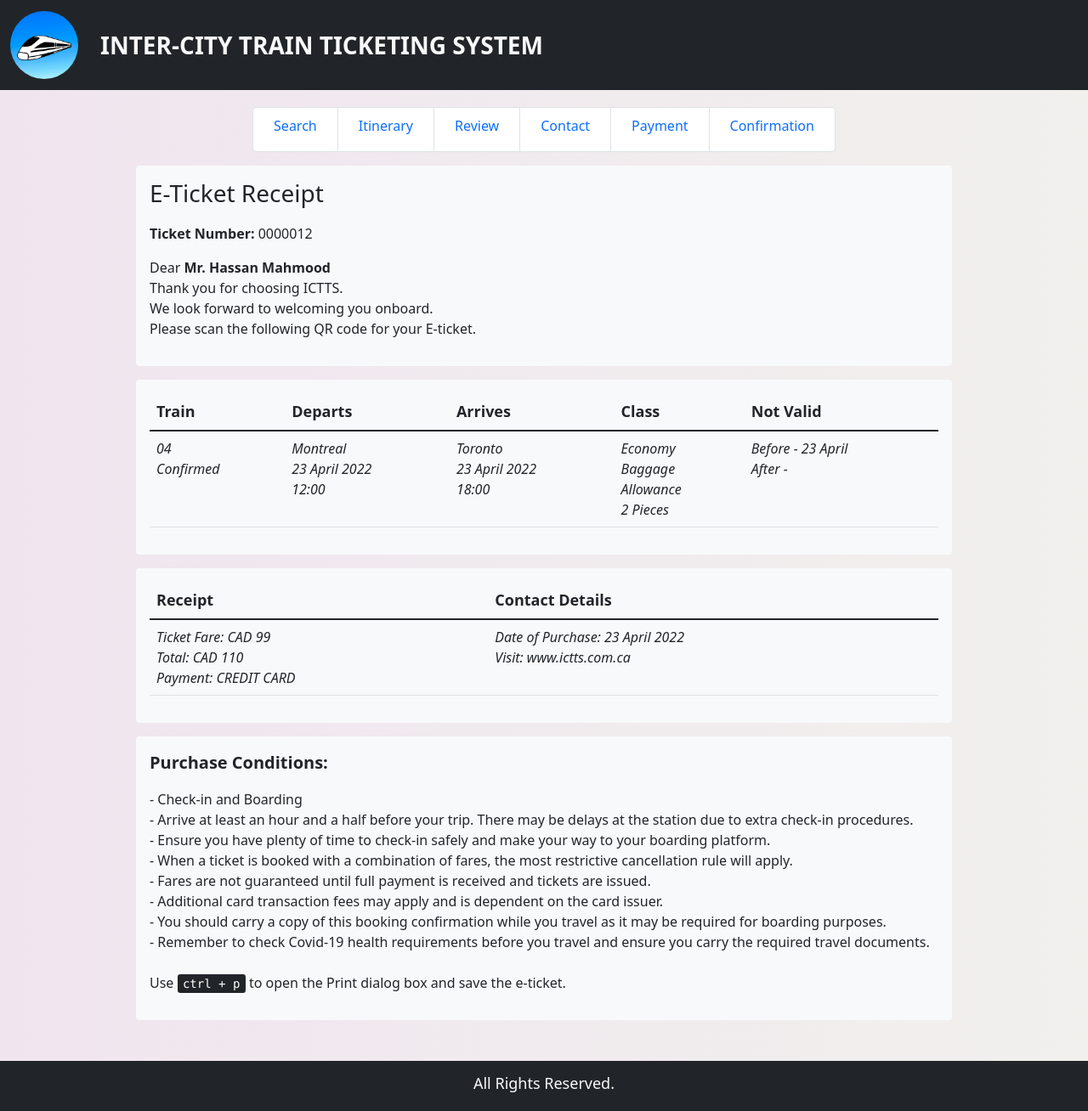
After one commit to HassanMahmoodKhan/Web-Development-Project, a Flask app: template templates/Final Ticket-1.html in a window 1280 px wide. The commit adds this page. Shown: the whole page at 85% size. Run offline with Flask 2, Linux system fonts and the light colour scheme; the template is opened without the code that fills it, so the values that code supplies are empty.

Commit message:
Final ticket version 1 & 2

```diff
--- a/templates/Contact_Info1.html
+++ b/templates/Contact_Info1.html
@@ -24,8 +24,8 @@
 
   <div class="container-fluid" style="padding-top: 20px;">
     <ul class="pagination pagination-lg justify-content-center">
-      <li class="page-item"><a class="page-link" href="{{url_for('Home')}}"><h6>Search Trip</h6></a></li>
-      <li class="page-item"><a class="page-link" href="{{url_for('trip')}}"><h6>Select Trip</h6></a></li>
+      <li class="page-item"><a class="page-link" href="{{url_for('Home')}}"><h6>Search</h6></a></li>
+      <li class="page-item"><a class="page-link" href="{{url_for('trip')}}"><h6>Itinerary</h6></a></li>
       <li class="page-item"><a class="page-link" href="{{url_for('fare')}}"><h6>Review</h6></a></li>
       <li class="page-item"><a class="page-link" href="{{url_for('contact')}}"><h6>Contact</h6></a></li>
       <!-- <li class="page-item"><a class="page-link" href="#"><h6>Passenger</h6></a></li> -->
--- /dev/null
+++ b/templates/Final Ticket-1.html
@@ -0,0 +1,132 @@
+<!DOCTYPE html>
+<html lang="en">
+<head>
+  <title>Payment</title>
+  <meta charset="utf-8">
+  <meta name="viewport" content="width=device-width, initial-scale=1">
+  <link href="https://cdn.jsdelivr.net/npm/bootstrap@5.1.3/dist/css/bootstrap.min.css" rel="stylesheet">
+  <script src="https://cdn.jsdelivr.net/npm/bootstrap@5.1.3/dist/js/bootstrap.bundle.min.js"></script>
+  <style>
+    .btn:hover {
+      background-color: #2035f1;
+      color: white;
+    }
+    </style>
+</head>
+<body style="background-image: linear-gradient(to right,#f0e5ef , #F1F0ED);">
+    <header>
+
+        <nav class="navbar center navbar-expand-sm navbar-dark bg-dark">
+            <div class="container-fluid">
+              <a class="navbar-brand" href="javascript:void(0)">
+                <img src="../static/Logo.png" alt="Company Logo" style="width:80px;" class="rounded-pill">
+              </a>
+              <ul class="navbar-nav me-auto">
+                <li class="nav-item">
+              <a class="navbar-brand text-light" style="padding: 10px 10px 10px 10px; font-size: 28px; font-weight:600;">
+                INTER-CITY TRAIN TICKETING SYSTEM</a>
+                </li>
+              </ul>
+            </div>
+          </nav>
+  </header>
+
+  <div class="container-fluid" style="padding-top: 20px;">
+    <ul class="pagination pagination-lg justify-content-center">
+      <li class="page-item"><a class="page-link" href="{{url_for('Home')}}"><h6>Search</h6></a></li>
+      <li class="page-item"><a class="page-link" href="{{url_for('trip')}}"><h6>Itinerary</h6></a></li>
+      <li class="page-item"><a class="page-link" href="{{url_for('fare')}}"><h6>Review</h6></a></li>
+      <li class="page-item"><a class="page-link" href="{{url_for('contact')}}"><h6>Contact</h6></a></li>
+      <!-- <li class="page-item"><a class="page-link" href="#"><h6>Passenger</h6></a></li> -->
+      <li class="page-item"><a class="page-link" href="{{url_for('login2')}}"><h6>Payment</h6></a></li>
+      <li class="page-item "><a class="page-link" href="#"><h6>Confirmation</h6></a></li>
+    </ul>
+  </div>
+
+  <div class= "container-fluid p-3 mt-3 mb-3 w-75 bg-light text-dark rounded">
+
+    <h3 style="padding-bottom: 10px; padding-top: 0px;">E-Ticket Receipt</h3>
+    <p><strong>Ticket Number:</strong> 0000012</p> Dear <strong> Mr. Hassan Mahmood </strong>
+    <br> Thank you for choosing ICTTS.
+    <br> We look forward to welcoming you onboard.
+    <div>
+        <p>Please scan the following QR code for your E-ticket.</p>
+    </div>
+</div>
+
+
+
+<div class= "container-fluid p-3 mt-3 mb-3 w-75 bg-light text-dark rounded">
+
+  <table class="table table-hover">
+    <thead>
+      <tr style="font-size: 18px;">
+        <th>Train</th>
+        <th>Departs</th>
+        <th>Arrives</th>
+        <th>Class</th>
+        <th>Not Valid</th>
+      </tr>
+    </thead>
+    <tbody>
+      <tr style="font-style: italic;">
+        <td>04<br>Confirmed</td>
+        <td>Montreal <br>23 April 2022 <br> 12:00</td>
+        <td>Toronto <br>23 April 2022 <br> 18:00</td>
+        <td>Economy <br> Baggage <br>Allowance <br> 2 Pieces</td>
+        <td>Before - 23 April <br>After -
+        </td>
+      </tr>
+
+
+    </tbody>
+  </table>
+</div>
+
+<div class= "container-fluid p-3 mt-3 mb-3 w-75 bg-light text-dark rounded">
+
+    <table class="table table-hover">
+      <thead>
+        <tr style="font-size: 18px;">
+          <th>Receipt</th>
+          <th>Contact Details</th>
+        </tr>
+      </thead>
+      <tbody>
+        <tr style="font-style: italic;">
+          <td>Ticket Fare: CAD 99<br>Total: CAD 110 <br>
+          Payment: CREDIT CARD</td>
+          <td>Date of Purchase: 23 April 2022 <br>Visit: www.ictts.com.ca</td>
+        </tr>
+
+
+      </tbody>
+    </table>
+  </div>
+<div class= "container-fluid p-3 mt-3 mb-5 w-75 bg-light text-dark rounded">
+      <p style="font-size: 20px;"><strong>Purchase Conditions:</strong></p>
+      <div>
+        - Check-in and Boarding<br>
+        - Arrive at least an hour and a half before your trip. There may be delays at the station due to extra check-in procedures.<br>
+        - Ensure you have plenty of time to check-in safely and make your way to your boarding platform.<br>
+        - When a ticket is booked with a combination of fares, the most restrictive cancellation rule will apply.<br>
+        - Fares are not guaranteed until full payment is received and tickets are issued.<br>
+        - Additional card transaction fees may apply and is dependent on the card issuer.<br>
+        - You should carry a copy of this booking confirmation while you travel as it may be required for boarding purposes.<br>
+        - Remember to check Covid-19 health requirements before you travel and ensure you carry the required travel documents.<br>
+      </div>
+    <div>
+        <br>
+        <p>Use <kbd>ctrl + p</kbd> to open the Print dialog box and save the e-ticket.</p>
+    </div>
+
+</div>
+
+
+  <div class="container-fluid text-light bg-dark" style="text-align: center; padding: 13px 0px 3px 0px; position: relative; bottom: 0%;">
+  <p style="font-size: large;">All Rights Reserved.</p>
+  </div>
+
+
+  </body>
+  </html>
--- a/templates/Payment.html
+++ b/templates/Payment.html
@@ -24,8 +24,8 @@
 
   <div class="container-fluid" style="padding-top: 20px;">
     <ul class="pagination pagination-lg justify-content-center">
-      <li class="page-item"><a class="page-link" href="{{url_for('Home')}}"><h6>Search Trip</h6></a></li>
-      <li class="page-item"><a class="page-link" href="{{url_for('trip')}}"><h6>Select Trip</h6></a></li>
+      <li class="page-item"><a class="page-link" href="{{url_for('Home')}}"><h6>Search</h6></a></li>
+      <li class="page-item"><a class="page-link" href="{{url_for('trip')}}"><h6>Itinerary</h6></a></li>
       <li class="page-item"><a class="page-link" href="{{url_for('fare')}}"><h6>Review</h6></a></li>
       <li class="page-item"><a class="page-link" href="{{url_for('contact')}}"><h6>Contact</h6></a></li>
       <!-- <li class="page-item"><a class="page-link" href="#"><h6>Passenger</h6></a></li> -->
--- a/templates/Train_Schedule.html
+++ b/templates/Train_Schedule.html
@@ -26,8 +26,8 @@
 
   <div class="container-fluid" style="padding-top: 20px;">
     <ul class="pagination pagination-lg justify-content-center">
-      <li class="page-item"><a class="page-link" href="{{url_for('Home')}}"><h6>Search Trip</h6></a></li>
-      <li class="page-item"><a class="page-link" href="{{url_for('trip')}}"><h6>Select Trip</h6></a></li>
+      <li class="page-item"><a class="page-link" href="{{url_for('Home')}}"><h6>Search</h6></a></li>
+      <li class="page-item"><a class="page-link" href="{{url_for('trip')}}"><h6>Itinerary</h6></a></li>
       <li class="page-item disabled"><a class="page-link" href="{{url_for('fare')}}"><h6>Review</h6></a></li>
       <li class="page-item disabled"><a class="page-link" href="{{url_for('contact')}}"><h6>Contact</h6></a></li>
       <!-- <li class="page-item disabled"><a class="page-link" href="#"><h6>Passenger</h6></a></li> -->
```
Also changed, not shown: templates/Final Ticket-2.html (added, +144 -0 lines).
